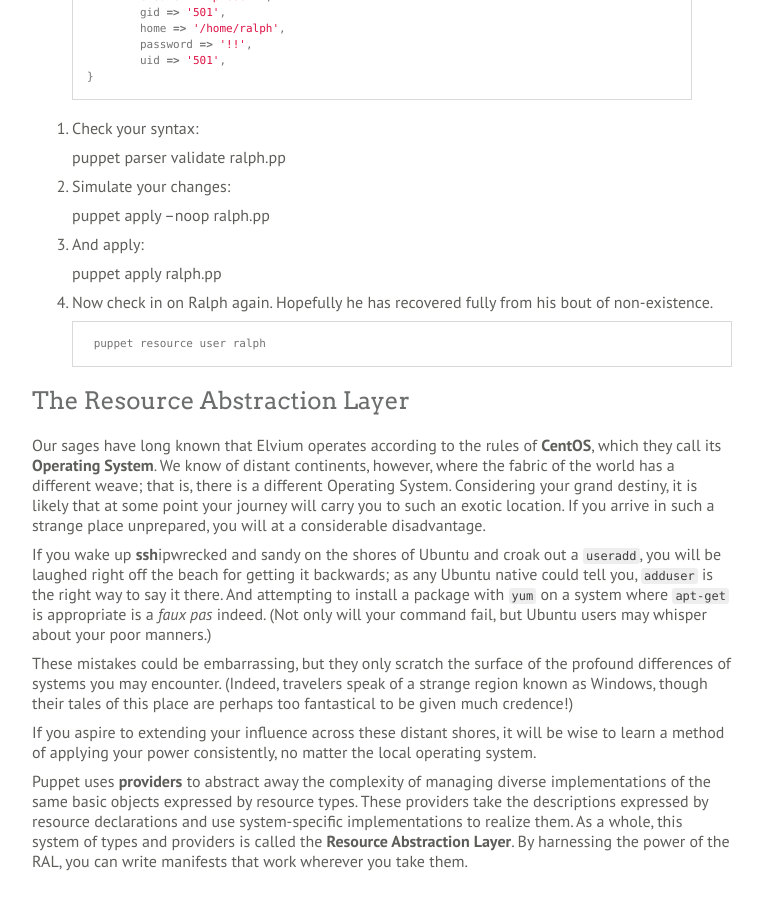
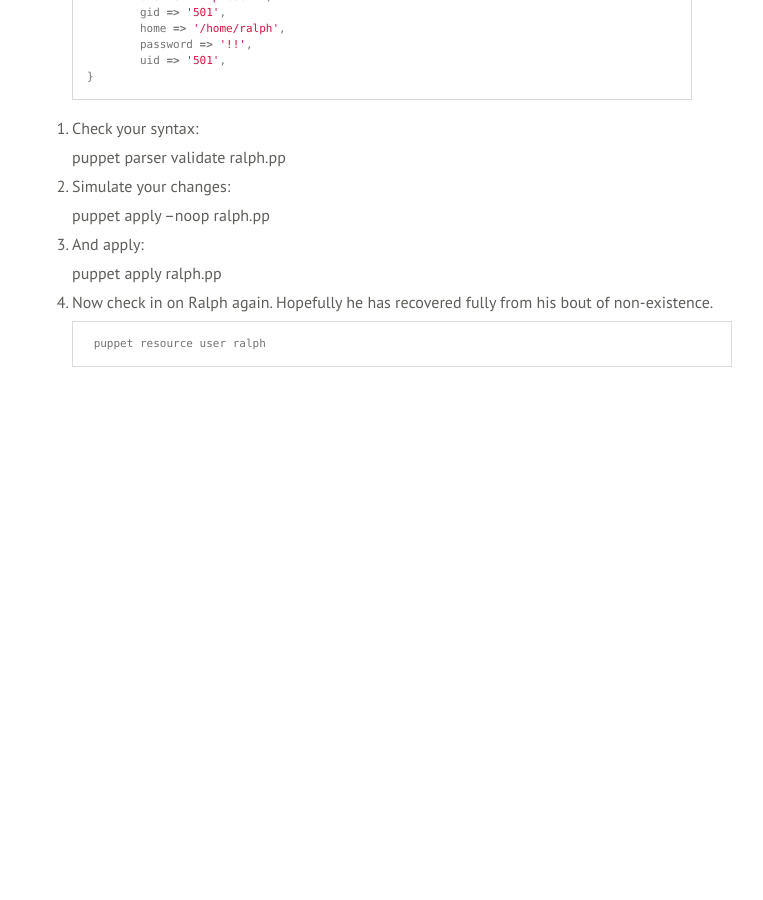
Before and after one commit to puppetlabs-toy-chest/puppet-quest-guide, a Jekyll site: the page built from quests/manifest_quest.md, in a window 1280 px wide and 900 px high, scrolled down 2461 px. Shown: the whole window, without its empty margins (378-1141 px from the left). Built offline with Jekyll 4.4.1, drawn with Linux system fonts in a browser that asks for light colours; Markdown is read by kramdown in place of the engine named in the settings; after the commit the page ends 2866 px from its top, so only the background shows below that; some of the changed text lies outside the part shown.

Commit message:
moved RAL section to resources quest and edited it down somewhat

```diff
--- a/quests/manifest_quest.md
+++ b/quests/manifest_quest.md
@@ -114,15 +114,3 @@
 9. Now check in on Ralph again. Hopefully he has recovered fully from his bout of non-existence.
 
 		puppet resource user ralph
-
-## The Resource Abstraction Layer
-
-Our sages have long known that Elvium operates according to the rules of **CentOS**, which they call its **Operating System**. We know of distant continents, however, where the fabric of the world has a different weave; that is, there is a different Operating System. Considering your grand destiny, it is likely that at some point your journey will carry you to such an exotic location. If you arrive in such a strange place unprepared, you will at a considerable disadvantage.
-
-If you wake up **ssh**ipwrecked and sandy on the shores of Ubuntu and croak out a `useradd`, you will be laughed right off the beach for getting it backwards; as any Ubuntu native could tell you, `adduser` is the right way to say it there. And attempting to install a package with `yum` on a system where `apt-get` is appropriate is a *faux pas* indeed. (Not only will your command fail, but Ubuntu users may whisper about your poor manners.)
-
-These mistakes could be embarrassing, but they only scratch the surface of the profound differences of systems you may encounter. (Indeed, travelers speak of a strange region known as Windows, though their tales of this place are perhaps too fantastical to be given much credence!)
-
-If you aspire to extending your influence across these distant shores, it will be wise to learn a method of applying your power consistently, no matter the local operating system.
-
-Puppet uses **providers** to abstract away the complexity of managing diverse implementations of the same basic objects expressed by resource types. These providers take the descriptions expressed by resource declarations and use system-specific implementations to realize them. As a whole, this system of types and providers is called the **Resource Abstraction Layer**. By harnessing the power of the RAL, you can write manifests that work wherever you take them.
```
Also changed, not shown: quests/resources.md (+10 -0 lines).
